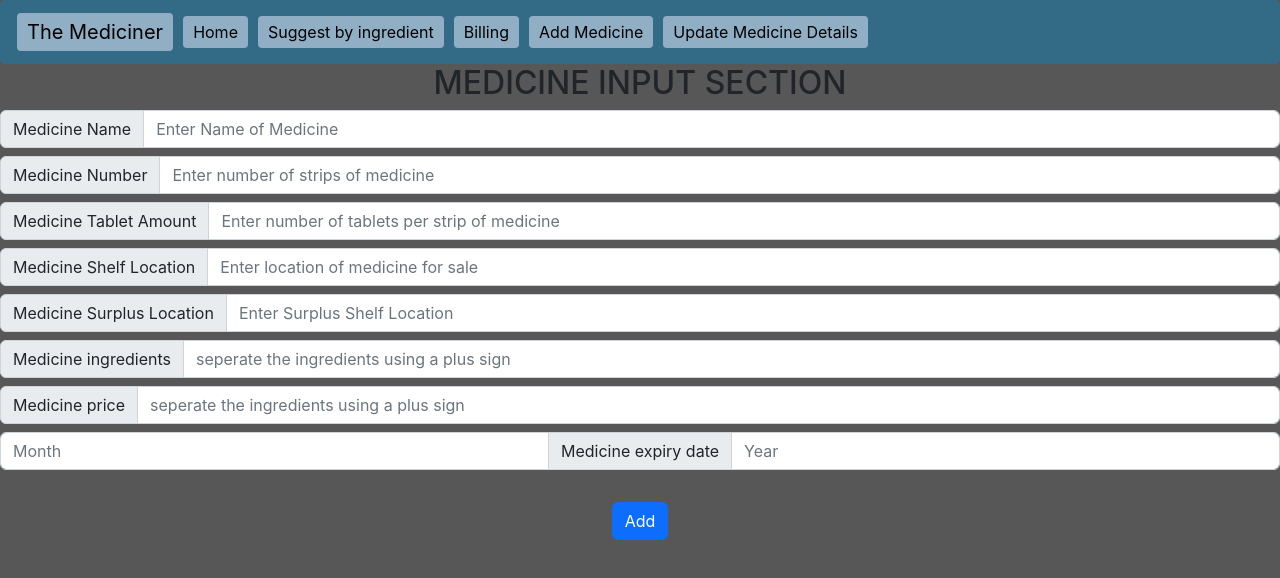
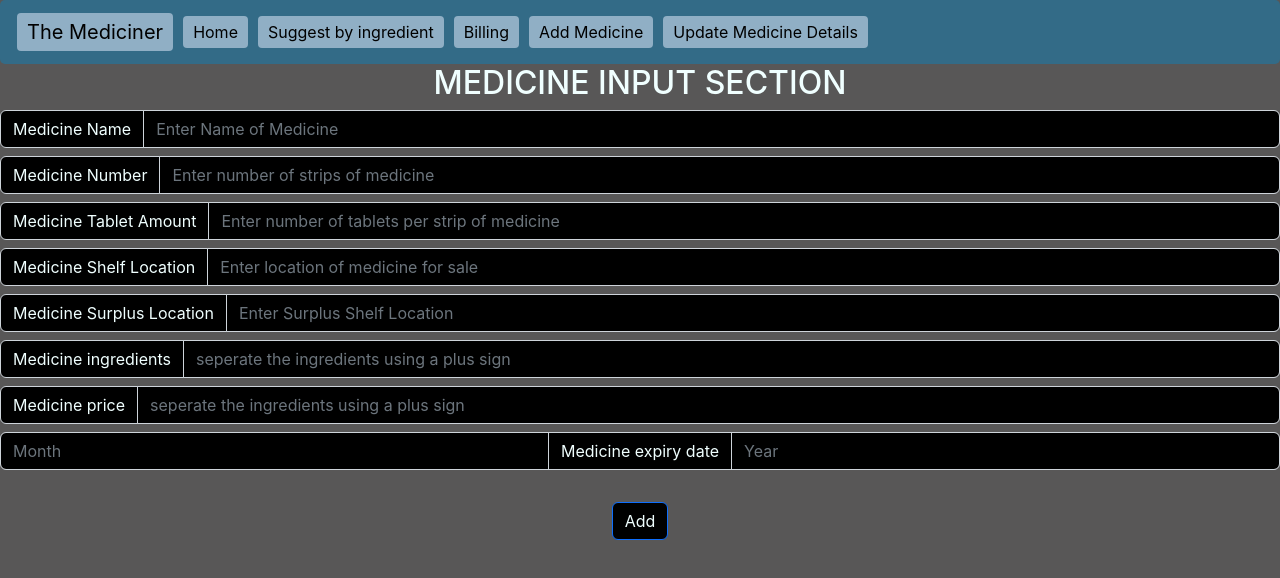
Before and after one commit to Anurag14092001/shillong2022, a React (Create React App) app: page /Addmedicine in a window 1280 px wide. Shown: the top 578 px of the page. Built offline with nearby package versions, Linux system fonts and the light colour scheme.

Commit message:
7th commit

```diff
--- a/src/components/Addmedicine.js
+++ b/src/components/Addmedicine.js
@@ -30,7 +30,9 @@ export default class Addmedicine extends Component {
       medicinetabletamount: "",
       medicineamount: "",
       medicineexpirymonth: "",
-      medicineexpiryyear: ""
+      medicineexpiryyear: "",
+      color1: "azure",
+      backgroundColor1: "black",
     }
   }
 
@@ -104,55 +106,62 @@ console.log("0");
 
   render() {
 
+const spanstyle={
+  color: "azure",
+  backgroundColor: "black"
+}
 
-
+const inputstyle={
+  color: "azure",
+  backgroundColor: "black"
+}
 
 
     return (<>
 
       <form  >
-      <h2 style={{textAlign: "center"}}>MEDICINE INPUT SECTION</h2>
+      <h2 style={{textAlign: "center",color:"azure"}}>MEDICINE INPUT SECTION</h2>
         <div className="input-group flex-nowrap my-2">
-          <span className="input-group-text" id="addon-wrapping">Medicine Name</span>
-          <input type="text" name='medicineName' ref={this.nameref} className="form-control" onChange={this.handlechange} placeholder="Enter Name of Medicine" aria-label="Username" aria-describedby="addon-wrapping" />
+          <span className="input-group-text" style={spanstyle} id="addon-wrapping">Medicine Name</span>
+          <input type="text" name='medicineName' style={inputstyle} ref={this.nameref} className="form-control" onChange={this.handlechange} placeholder="Enter Name of Medicine" aria-label="Username" aria-describedby="addon-wrapping" />
         </div>
 
         <div className="input-group flex-nowrap my-2">
-          <span className="input-group-text" id="addon-wrapping">Medicine Number</span>
-          <input type="number" name='medicineamount'  ref={this.amountref} className="form-control" onChange={this.handlechange} placeholder="Enter number of strips of medicine" aria-label="Username" aria-describedby="addon-wrapping" />
+          <span className="input-group-text" style={spanstyle} id="addon-wrapping">Medicine Number</span>
+          <input type="number" name='medicineamount' style={inputstyle}  ref={this.amountref} className="form-control" onChange={this.handlechange} placeholder="Enter number of strips of medicine" aria-label="Username" aria-describedby="addon-wrapping" />
         </div>
 
         <div className="input-group flex-nowrap my-2">
-          <span className="input-group-text" id="addon-wrapping">Medicine Tablet Amount</span>
-          <input type="text" name='medicinetabletamount' ref={this.tabletamountref} className="form-control" onChange={this.handlechange} placeholder="Enter number of tablets per strip of medicine" aria-label="Username" aria-describedby="addon-wrapping" />
+          <span className="input-group-text" style={spanstyle} id="addon-wrapping">Medicine Tablet Amount</span>
+          <input type="text" name='medicinetabletamount' style={inputstyle}  ref={this.tabletamountref} className="form-control" onChange={this.handlechange} placeholder="Enter number of tablets per strip of medicine" aria-label="Username" aria-describedby="addon-wrapping" />
         </div>
 
         <div className="input-group flex-nowrap my-2">
-          <span className="input-group-text" id="addon-wrapping">Medicine Shelf Location</span>
-          <input type="text" name='medicineShelfLocation' ref={this.shelfref} className="form-control" onChange={this.handlechange} placeholder="Enter location of medicine for sale" aria-label="Username" aria-describedby="addon-wrapping" />
+          <span style={spanstyle} className="input-group-text" id="addon-wrapping">Medicine Shelf Location</span>
+          <input type="text" name='medicineShelfLocation' style={inputstyle} ref={this.shelfref} className="form-control" onChange={this.handlechange} placeholder="Enter location of medicine for sale" aria-label="Username" aria-describedby="addon-wrapping" />
         </div>
 
         <div className="input-group flex-nowrap my-2">
-          <span className="input-group-text" id="addon-wrapping">Medicine Surplus Location</span>
-          <input type="text" name='medicineSurplusLocation' ref={this.surplusref} className="form-control" onChange={this.handlechange} placeholder="Enter Surplus Shelf Location" aria-label="Username" aria-describedby="addon-wrapping" />
+          <span style={spanstyle} className="input-group-text" id="addon-wrapping">Medicine Surplus Location</span>
+          <input type="text" name='medicineSurplusLocation' style={inputstyle} ref={this.surplusref} className="form-control" onChange={this.handlechange} placeholder="Enter Surplus Shelf Location" aria-label="Username" aria-describedby="addon-wrapping" />
         </div>
 
         <div className="input-group flex-nowrap my-2">
-          <span className="input-group-text" id="addon-wrapping">Medicine ingredients</span>
-          <input type="text" name='medicineingredients' ref={this.ingredientref} className="form-control" onChange={this.handlechange} placeholder="seperate the ingredients using a plus sign" aria-label="Username" aria-describedby="addon-wrapping" />
+          <span style={spanstyle} className="input-group-text" id="addon-wrapping">Medicine ingredients</span>
+          <input type="text" name='medicineingredients' style={inputstyle} ref={this.ingredientref} className="form-control" onChange={this.handlechange} placeholder="seperate the ingredients using a plus sign" aria-label="Username" aria-describedby="addon-wrapping" />
         </div>
 
         <div className="input-group flex-nowrap my-2">
-          <span className="input-group-text" id="addon-wrapping">Medicine price</span>
-          <input type="text" name='medicineprice' ref={this.priceref} className="form-control" onChange={this.handlechange} placeholder="seperate the ingredients using a plus sign" aria-label="Username" aria-describedby="addon-wrapping" />
+          <span style={spanstyle} className="input-group-text" id="addon-wrapping">Medicine price</span>
+          <input type="text" name='medicineprice' style={inputstyle} ref={this.priceref} className="form-control" onChange={this.handlechange} placeholder="seperate the ingredients using a plus sign" aria-label="Username" aria-describedby="addon-wrapping" />
         </div>
 
         <div className="input-group mb-3 my-2">
-  <input type="text" className="form-control" name='medicineexpirymonth' ref={this.monthref} value={this.state.medicineexpirymonth} onChange={this.handlechange} placeholder="Month" aria-label="Month"/>
-  <span className="input-group-text">Medicine expiry date</span>
-  <input type="text" className="form-control" name='medicineexpiryyear' ref={this.yearref} value={this.state.medicineexpiryyear} onChange={this.handlechange} placeholder="Year" aria-label="Year"/>
+  <input type="text" className="form-control" style={inputstyle} name='medicineexpirymonth' ref={this.monthref} value={this.state.medicineexpirymonth} onChange={this.handlechange} placeholder="Month" aria-label="Month"/>
+  <span style={spanstyle} className="input-group-text">Medicine expiry date</span>
+  <input type="text" className="form-control" style={inputstyle} name='medicineexpiryyear' ref={this.yearref} value={this.state.medicineexpiryyear} onChange={this.handlechange} placeholder="Year" aria-label="Year"/>
          </div>
-       <p style={{textAlign:"center"}}> <button className='btn btn-primary success my-3' onClick={this.senddata} >Add</button></p>
+       <p style={{textAlign:"center"}}> <button style={{color: this.state.color1,backgroundColor:this.state.backgroundColor1}} onMouseLeave={()=>{this.setState({...this.state,color1:"azure",backgroundColor1:"black"})}} onMouseEnter={()=>{this.setState({...this.state,color1: "black",backgroundColor1:"azure"})}} className='btn btn-primary success my-3' onClick={this.senddata} >Add</button></p>
 
         </form>
 
--- a/src/components/medicinedatabase.js
+++ b/src/components/medicinedatabase.js
@@ -12,7 +12,11 @@ export default class Medicinedatabase extends Component {
       tabledata: [],
       total: "0",
       displayarr: [],
-      medicinetabletdeduction: ""
+      medicinetabletdeduction: "",
+      color1: "azure",
+      backgroundColor1: "black",
+      color2: "azure",
+      backgroundColor2: "black",
 
 
 
@@ -126,34 +130,37 @@ export default class Medicinedatabase extends Component {
     return (
       <>
         <div style={{paddingTop: "12px"}} className="input-group">
-          <span className="input-group-text">Search</span>
-          <input type="text" id="medicinename" placeholder='enter name of medicine' value={this.state.medicinename} onChange={changedata} aria-label="Search" className="form-control" />
+          <span className="input-group-text" style={{color:"azure",backgroundColor:"black"}} >Search</span>
+          <input type="text" style={{backgroundColor: "rgba(22, 20, 20, 0.712)",color:"azure"}} id="medicinename" placeholder='enter name of medicine' value={this.state.medicinename} onChange={changedata} aria-label="Search" className="form-control" />
 
         </div>
 
-       <p style={{textAlign: "center",paddingTop: "5px"}}> <button className='btn btn-primary success'  onClick={this.searchdata} > Search </button></p>
+       <p style={{textAlign: "center",paddingTop: "5px"}}> <button className='btn btn-primary success' style={{color: this.state.color1,backgroundColor: this.state.backgroundColor1}} onMouseEnter={()=>{this.setState({...this.state,color1: "black",backgroundColor1:"azure"})}} onMouseLeave={()=>{this.setState({...this.state,color1:"azure",backgroundColor1:"black"})}} onClick={this.searchdata} > Search </button></p>
         {this.state.displayarr.map((element)=>{
       return(
         <>
+        <div className='card' style={{color: "azure",backgroundColor: "rgba(22, 20, 20, 0.712)",padding:"10px 10px"}}>
         <li>Name: {element.key}</li>
         <li>Shelf: {element.data.shelflocation}</li>
         <li>Surplus: {element.data.surpluslocation}</li>
         <li>strips left: {element.data.amount}</li>
+        <li>tablets left: {(element.data.amount)*(element.data.tabletamount)}</li>
         <li>Price per strip: {element.data.price}</li>
         <li>Tablets per strip: {element.data.tabletamount}</li>
         <li>price per tablet: {element.data.medicinepricepertablet}</li>
         <li>expiry: {element.data.expiry}</li>
-        <input type="text" id="medicinededuction" placeholder='Enter how many strips/bottles you want to add' value={this.state.medicinededuction} onChange={changedata} aria-label="Last name" className="form-control" />
-        <input type="text" id="medicinetabletdeduction" placeholder='Enter how many tablets you want to add' value={this.state.medicinetabletdeduction} onChange={changedata} aria-label="Last name" className="form-control" />
-        <button className='btn btn-primary success' onClick={this.addmedicine} > Add </button>
+        <input type="text" style={{color:"azure",backgroundColor:"black",margin:"5px 0px"}} id="medicinededuction" placeholder='Enter how many strips/bottles you want to add' value={this.state.medicinededuction} onChange={changedata} aria-label="Last name" className="form-control" />
+        <input type="text" style={{color:"azure",backgroundColor:"black",margin:"5px 0px"}} id="medicinetabletdeduction" placeholder='Enter how many tablets you want to add' value={this.state.medicinetabletdeduction} onChange={changedata} aria-label="Last name" className="form-control" />
+        <button className='btn btn-primary success' style={{margin:"5px 0px",color: this.state.color2,backgroundColor: this.state.backgroundColor2}} onMouseEnter={()=>{this.setState({...this.state,color2: "black",backgroundColor2:"azure"})}} onMouseLeave={()=>{this.setState({...this.state,color2:"azure",backgroundColor2:"black"})}} onClick={this.addmedicine} > Add </button>
+        </div>
         </>
       )
     })}
 
-        <table style={{color: "azure"}} className="table">
+       {this.state.tabledata[0] && <div className='card' style={{backgroundColor:"rgba(22, 20, 20, 0.712)",margin:"5px 0px"}}> <table style={{color: "azure" }} className="table">
           <thead>
             <tr>
-              <th scope="col">#</th>
+              <th scope="col">Sl. No</th>
               <th scope="col">Medicine name</th>
               <th scope="col">Price per strip</th>
               <th scope="col">Number of Strips</th>
@@ -165,7 +172,7 @@ export default class Medicinedatabase extends Component {
             {this.state.tabledata.map((element) => {
               return (
                 <><tr>
-                  <th scope='row'>#</th>
+                  <th scope='row'></th>
                   <td>{element.key}</td>
                   <td>{element.price}</td>
                   <td>{element.deduction}</td>
@@ -175,9 +182,9 @@ export default class Medicinedatabase extends Component {
               )
             })}
           </tbody>
-        </table>
+        </table></div>}
 
-        <h2>Total: {this.state.total} </h2>
+        <h2 style={{textAlign: "center",color:"azure"}}>Total: {this.state.total} </h2>
 
       </>
 
```
